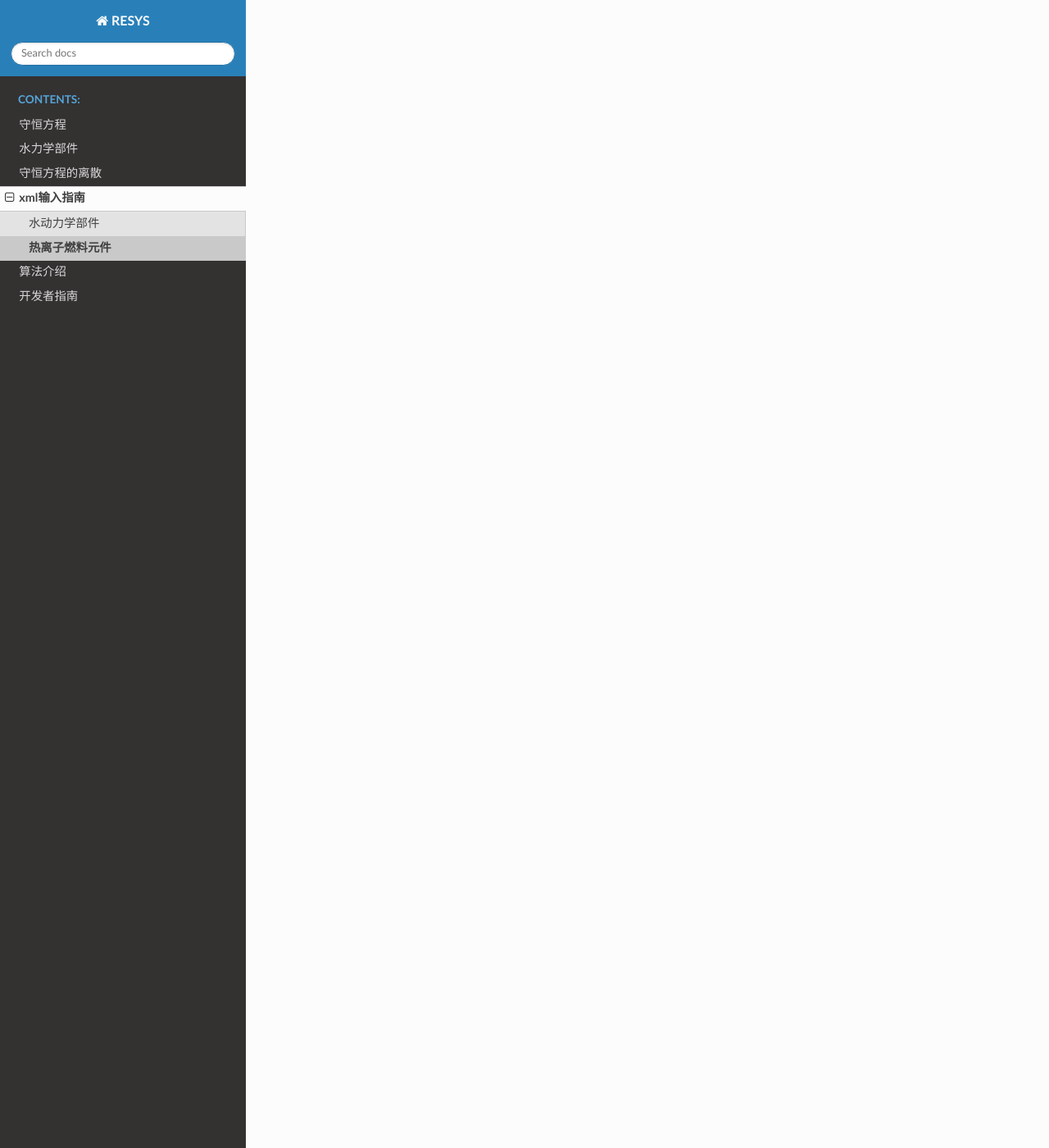
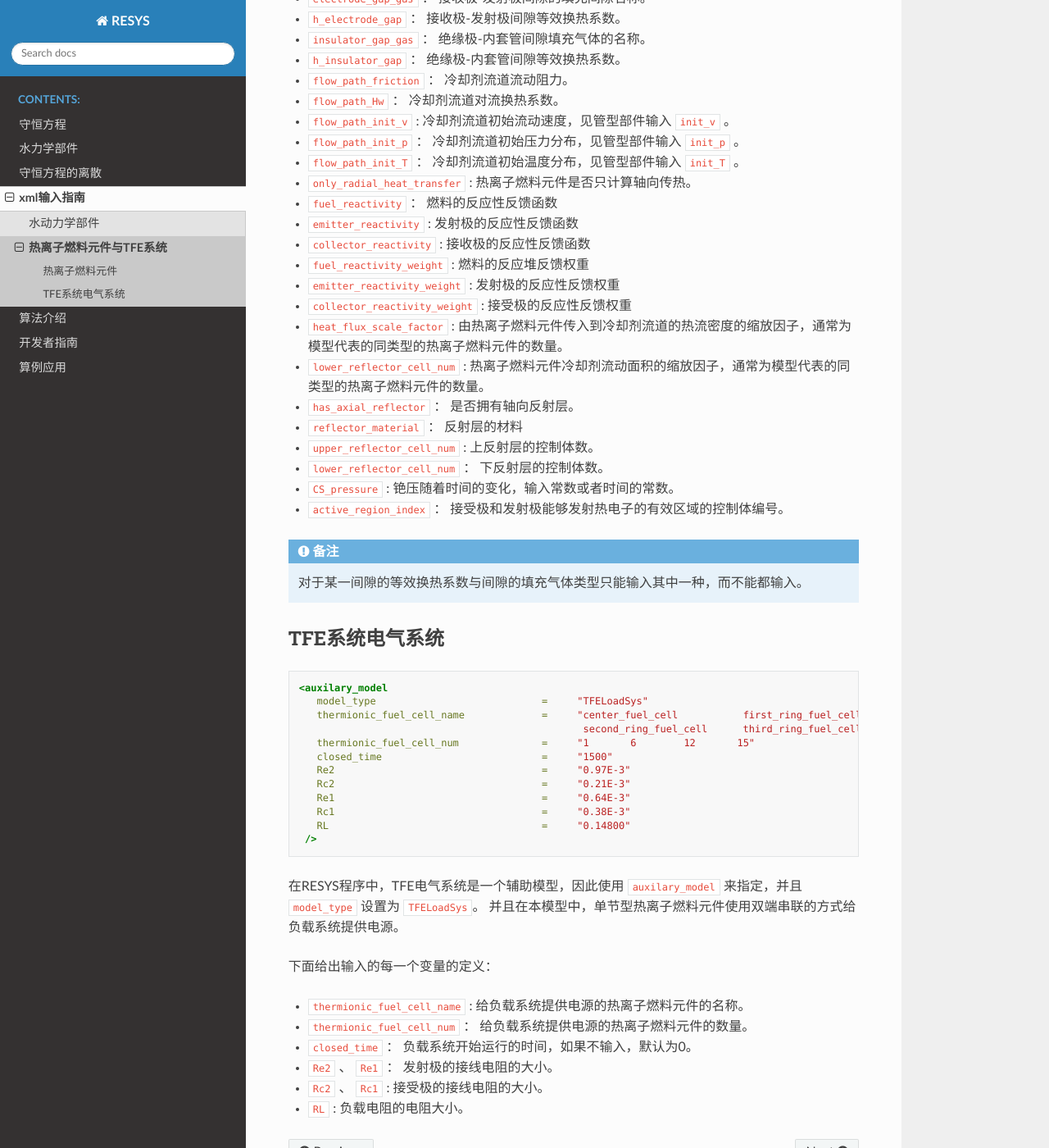
Before and after one commit to NodeWuzy/RESYS, a Sphinx documentation site: the page built from doc/source/xml_input/thermionic.rst, in a window 1280 px wide and 1400 px high, scrolled down 2977 px. Shown: the whole window at 82% size. Built offline with Sphinx 7.4.7 and the Read the Docs theme 2.0.0, drawn with Linux system fonts in a browser that asks for light colours; pages that are not in the unit, such as notebooks, are missing from menus; some of the changed text lies outside the part shown.

Commit message:
Add files via upload

```diff
--- a/doc/source/equaltion/index.rst
+++ b/doc/source/equaltion/index.rst
@@ -20,3 +20,4 @@ RESYS程序使用通常计算流体力学中使用的 ``欧拉法`` 描述控制
    :caption: Contents:
 
    singlephase.rst
+   sevenEquationTowPhase.rst
--- /dev/null
+++ b/doc/source/example/index.rst
@@ -0,0 +1,3 @@
+=================================
+算例应用
+=================================
--- a/doc/source/index.rst
+++ b/doc/source/index.rst
@@ -30,3 +30,4 @@ RESYS程序使用控制体建模的系统建模方法，通过对反应堆系统
    xml_input/index.rst
    algorithm/index.rst
    develop/index.rst
+   example/index.rst
--- /dev/null
+++ b/doc/source/xml_input/fluid.rst
@@ -0,0 +1,5 @@
+============================
+冷却剂物性
+============================
+
+RESYS 程序拥有丰富的物性库，并且可以读取
--- a/doc/source/xml_input/thermionic.rst
+++ b/doc/source/xml_input/thermionic.rst
@@ -1,6 +1,10 @@
----------------
+-------------------------
+热离子燃料元件与TFE系统
+-------------------------
+
+
 热离子燃料元件
----------------
+----------------
 
 热离子燃料元件是一个非常复杂的部件。
 在程序中，其由多个热构件以及一个冷却剂流道(管型部件组成)。
@@ -20,6 +24,13 @@
 - 内不锈钢套筒--冷却剂流道对流耦合界面
 - 外不锈钢套筒--冷却剂流道对流耦合界面
 
+热离子燃料元件TFE的横截面图如下中所示：
+
+.. image:: /_static/thermionicfuelcell.png
+   :height: 330px
+   :width:  400px
+   :align: center
+
 因此要模拟热离子燃料元件时，需要在输入文件中定义上面列表中给出的部件。
 这会使得输入文件非常冗长并且难以维护。
 因此，在程序中开发了一个专门的热离子燃料元件模型以简化在模拟热离子堆时的输入。
@@ -31,46 +42,62 @@
 
    <thermionicFuelCell
 
-      name                              =     "center_fuel_cell"
-      orientation                       =     "0  0  1"
-      start_position                    =     "0  0  0"
+   name                                  =     "third_ring_fuel_cell"
 
-      central_void_radius               =     "4.0"
-      fuel_outter_radius                =     "8.5"
-      emitter_inner_radius              =     "8.65"
-      emitter_thick                     =     "1.15"
-      collector_thick                   =     "1.40"
-      collector_inner_radius            =     "10.30"
-      insulator_thick                   =     "0.15"
-      inner_cladding_inner_radius       =     "11.90"
-      inner_cladding_thick              =     "0.35"
-      outer_cladding_inner_radius       =     "12.95"
-      outer_cladding_thick              =     "0.35"
-      length                            =     "375"
-      scale_factor                      =     "0.001"
+   orientation                           =     "0  0  1"
+   start_position                        =     "0  0  0"
 
-      axial_elems                       =     "30"
-      fuel_elems                        =     "5"
+   central_void_radius                   =     "2.25"
+   fuel_outter_radius                    =     "8.5"
+   emitter_inner_radius                  =     "8.65"
+   emitter_thick                         =     "1.15"
+   collector_thick                       =     "1.40"
+   collector_inner_radius                =     "10.30"
+   insulator_thick                       =     "0.15"
+   inner_cladding_inner_radius           =     "11.90"
+   inner_cladding_thick                  =     "0.35"
+   outer_cladding_inner_radius           =     "12.95"
+   outer_cladding_thick                  =     "0.35"
 
-      powershape                        =     "axial_power_shape_func"
-      fuel_power                        =     "3100.0"
+   scale_factor                          =     "0.001"
 
-      fuel_material                     =     "UO2"
-      collector_material                =     "collector_mat"
-      emitter_material                  =     "emitter_mat"
-      insulator_matrial                 =     "Al2O3"
-      cladding_matrial                  =     "Stainless_Steel"
+   axial_cell_length                     =     "11.0[5] 12.50[3] 12.50[24] 12.50[3] 11.0[5]"
+   fuel_elems                            =     "5"
 
-      h_fuel_gap                        =     "10"
-      electrode_gap_gas                 =     "Cs_vaper"
-      insulator_gap_gas                 =     "He_gas"
+   powershape                            =     "axial_power_shape_func"
+   fuel_power                            =     "2890.4"
 
-      flow_path_friction                =     "0.01"
-      flow_path_Hw                      =     "Dwyer_Tu"
-      flow_path_init_v                  =     "v_func"
-      flow_path_init_p                  =     "p_func"
-      flow_path_init_T                  =     "743.0"
-      only_radial_heat_transfer         =     "false"
+   fuel_material                         =     "UO2"
+   collector_material                    =     "collector_mat"
+   emitter_material                      =     "emitter_mat"
+   insulator_matrial                     =     "Al2O3"
+   cladding_matrial                      =     "Stainless_Steel"
+
+   h_fuel_gap                            =     "4000"
+   electrode_gap_gas                     =     "Mixtrue_gas"
+   insulator_gap_gas                     =     "He_gas"
+
+   flow_path_friction                    =     "0.1"
+   flow_path_Hw                          =     "Dwyer_Tu"
+   only_radial_heat_transfer             =     "false"
+
+   fuel_reactivity                       =     "fuel_feed_back_func"
+   emitter_reactivity                    =     "electrodes_feed_back_func"
+   collector_reactivity                  =     "electrodes_feed_back_func"
+   fuel_reactivity_weight                =     "0.00486486"
+   emitter_reactivity_weight             =     "0.00486486"
+   collector_reactivity_weight           =     "0.00486486"
+
+   heat_flux_scale_factor                =     "18"
+   flow_path_scale_factor                =     "18"
+
+   has_axial_reflector                   =     "true"
+   reflector_material                    =     "BeO"
+   upper_reflector_cell_num              =     "5"
+   lower_reflector_cell_num              =     "5"
+
+   CS_pressure                           =     "Cs_press_time_func"
+   active_region_index                   =     "5   34"
 
    />
 
@@ -91,17 +118,17 @@
 - ``outer_cladding_inner_radius`` ： 热离子燃料元件外套管内半径。
 - ``outer_cladding_thick``        ： 热离子燃料元件外套管厚度。
 - ``length``                      ： 热离子燃料元件的长度。
-- ``scale_factor``                ： 热离子燃料元件的尺度单位缩放。
+- ``scale_factor``                ： 热离子燃料元件的长度尺度单位缩放。
 - ``axial_elems``                 ： 热离子燃料元件轴向分段数。
 - ``fuel_elems``                  ： 热离子燃料元件的燃料热构件分段数。
 
 - ``powershape``                  :  热离子燃料元件的轴向功率分布函数，输入常数或者函数名称。
 - ``power``                       :  热离子燃料元件热功率，单位W。
 - ``fuel_material``               :  燃料的材料。
-- ``collector_material``          ： 接受极的材料，输出材料名称。
-- ``emitter_material``            ： 发射极的材料，输出材料名称。
+- ``collector_material``          ： 接受极的材料，输入材料名称。
+- ``emitter_material``            ： 发射极的材料，输入材料名称。
 - ``insulator_matrial``           ： 绝缘极的材料，输出材料名称。
-- ``cladding_matrial``            ： 包壳的材料，输出材料名称。
+- ``cladding_matrial``            ： 包壳的材料  ，输入材料名称。
 - ``h_fuel_gap``                  ： 燃料-包壳间隙的等效换热系数。
 - ``electrode_gap_gas``           ： 接收极-发射极间隙的填充间隙名称。
 - ``h_electrode_gap``             ： 接收极-发射极间隙等效换热系数。
@@ -113,8 +140,54 @@
 - ``flow_path_init_p``            ： 冷却剂流道初始压力分布，见管型部件输入 ``init_p`` 。
 - ``flow_path_init_T``            ： 冷却剂流道初始温度分布，见管型部件输入 ``init_T`` 。
 - ``only_radial_heat_transfer``   :  热离子燃料元件是否只计算轴向传热。
-
+- ``fuel_reactivity``             ： 燃料的反应性反馈函数
+- ``emitter_reactivity``          :  发射极的反应性反馈函数
+- ``collector_reactivity``        :  接收极的反应性反馈函数
+- ``fuel_reactivity_weight``      :  燃料的反应堆反馈权重
+- ``emitter_reactivity_weight``   :  发射极的反应性反馈权重
+- ``collector_reactivity_weight`` :  接受极的反应性反馈权重
+- ``heat_flux_scale_factor``      :  由热离子燃料元件传入到冷却剂流道的热流密度的缩放因子，通常为模型代表的同类型的热离子燃料元件的数量。
+- ``lower_reflector_cell_num``    :  热离子燃料元件冷却剂流动面积的缩放因子，通常为模型代表的同类型的热离子燃料元件的数量。
+- ``has_axial_reflector``         ： 是否拥有轴向反射层。
+- ``reflector_material``          ： 反射层的材料
+- ``upper_reflector_cell_num``    :  上反射层的控制体数。
+- ``lower_reflector_cell_num``    ： 下反射层的控制体数。
+- ``CS_pressure``                 :  铯压随着时间的变化，输入常数或者时间的常数。
+- ``active_region_index``         ： 接受极和发射极能够发射热电子的有效区域的控制体编号。
 
 .. note::
 
    对于某一间隙的等效换热系数与间隙的填充气体类型只能输入其中一种，而不能都输入。
+
+
+TFE系统电气系统
+-------------------------
+
+.. code-block:: xml
+
+   <auxilary_model
+      model_type                            =     "TFELoadSys"
+      thermionic_fuel_cell_name             =     "center_fuel_cell           first_ring_fuel_cell
+                                                   second_ring_fuel_cell      third_ring_fuel_cell"
+      thermionic_fuel_cell_num              =     "1       6        12       15"
+      closed_time                           =     "1500"
+      Re2                                   =     "0.97E-3"
+      Rc2                                   =     "0.21E-3"
+      Re1                                   =     "0.64E-3"
+      Rc1                                   =     "0.38E-3"
+      RL                                    =     "0.14800"
+    />
+
+
+在RESYS程序中，TFE电气系统是一个辅助模型，因此使用 ``auxilary_model`` 来指定，并且 ``model_type`` 设置为 ``TFELoadSys``。
+并且在本模型中，单节型热离子燃料元件使用双端串联的方式给负载系统提供电源。
+
+
+下面给出输入的每一个变量的定义：
+
+- ``thermionic_fuel_cell_name``             :   给负载系统提供电源的热离子燃料元件的名称。
+- ``thermionic_fuel_cell_num``              ：  给负载系统提供电源的热离子燃料元件的数量。
+- ``closed_time``                           ：  负载系统开始运行的时间，如果不输入，默认为0。
+- ``Re2`` 、 ``Re1``                        ：  发射极的接线电阻的大小。
+- ``Rc2`` 、 ``Rc1``                        :   接受极的接线电阻的大小。
+- ``RL``                                    :   负载电阻的电阻大小。
```
Also changed, not shown: doc/source/equaltion/sevenEquationTowPhase.rst (added, +73 -0 lines), doc/source/xml_input/component.rst (+8 -2 lines), doc/source/xml_input/heatstructure.rst (added, +125 -0 lines), doc/source/xml_input/index.rst (+4 -6 lines), doc/source/xml_input/power.rst (added, +59 -0 lines), doc/source/_static/corechannel.png (added), doc/source/_static/heatExchanger.png (added), doc/source/_static/pipe.png (added), doc/source/_static/pipewithHS.png (added), doc/source/_static/thermionicfuelcell.png (added).
